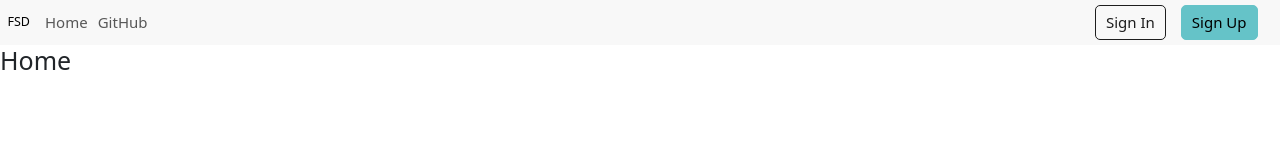
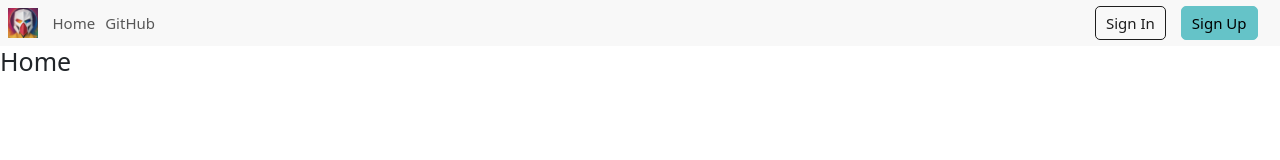
Before and after one commit to Gopiprashanthraju/SilentVox, a React (Vite) app: page / in a window 1280 px wide. Shown: the top 160 px of the page. Built offline with nearby package versions, Linux system fonts and the light colour scheme.

Commit message:
feat: add project logos

```diff
--- a/index.html
+++ b/index.html
@@ -2,7 +2,7 @@
 <html lang="en">
   <head>
     <meta charset="UTF-8" />
-    <link rel="icon" type="image/svg+xml" href="/vite.svg" />
+    <link rel="icon" type="image/jpeg" href="/logo.jpeg" />
     <meta name="viewport" content="width=device-width, initial-scale=1.0" />
     <title>Vite + React</title>
   </head>
--- a/src/components/Navbar.jsx
+++ b/src/components/Navbar.jsx
@@ -10,7 +10,7 @@ import {
   NavLink,
   Button,
 } from "reactstrap";
-
+import logo from "../assets/logo.jpeg";
 function NavigationBar(props) {
   const [isOpen, setIsOpen] = useState(false);
 
@@ -19,7 +19,9 @@ function NavigationBar(props) {
   return (
     <div>
       <Navbar style={{ minHeight: "1.5em", fontSize: "1.5em" }} {...props}>
-        <NavbarBrand href="/welcome">FSD</NavbarBrand>
+        <NavbarBrand href="/welcome">
+          <img src={logo} alt="logo" height={30} />
+        </NavbarBrand>
         <NavbarToggler onClick={toggle} />
         <Collapse isOpen={isOpen} navbar>
           <Nav className="me-auto" navbar>
@@ -32,7 +34,11 @@ function NavigationBar(props) {
               </NavLink>
             </NavItem>
           </Nav>
-          <Link reloadDocument to="/auth?page=signin" className="text-decoration-none">
+          <Link
+            reloadDocument
+            to="/auth?page=signin"
+            className="text-decoration-none"
+          >
             <Button
               color="dark"
               size="lg"
@@ -42,7 +48,11 @@ function NavigationBar(props) {
               Sign In
             </Button>
           </Link>
-          <Link reloadDocument to="/auth?page=signup" className="text-decoration-none">
+          <Link
+            reloadDocument
+            to="/auth?page=signup"
+            className="text-decoration-none"
+          >
             <Button
               color="primary"
               size="lg"
```
Also changed, not shown: public/logo.jpeg (added), src/assets/logo.jpeg (added).
